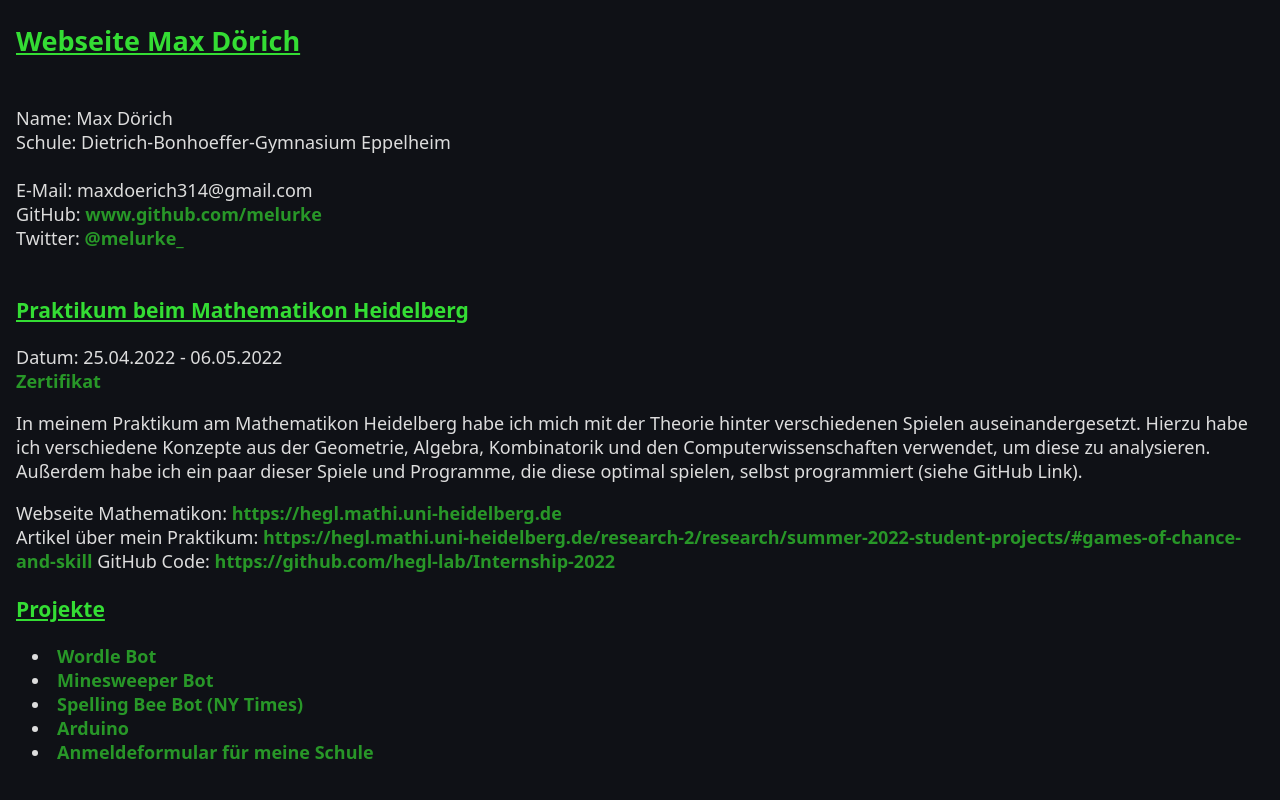
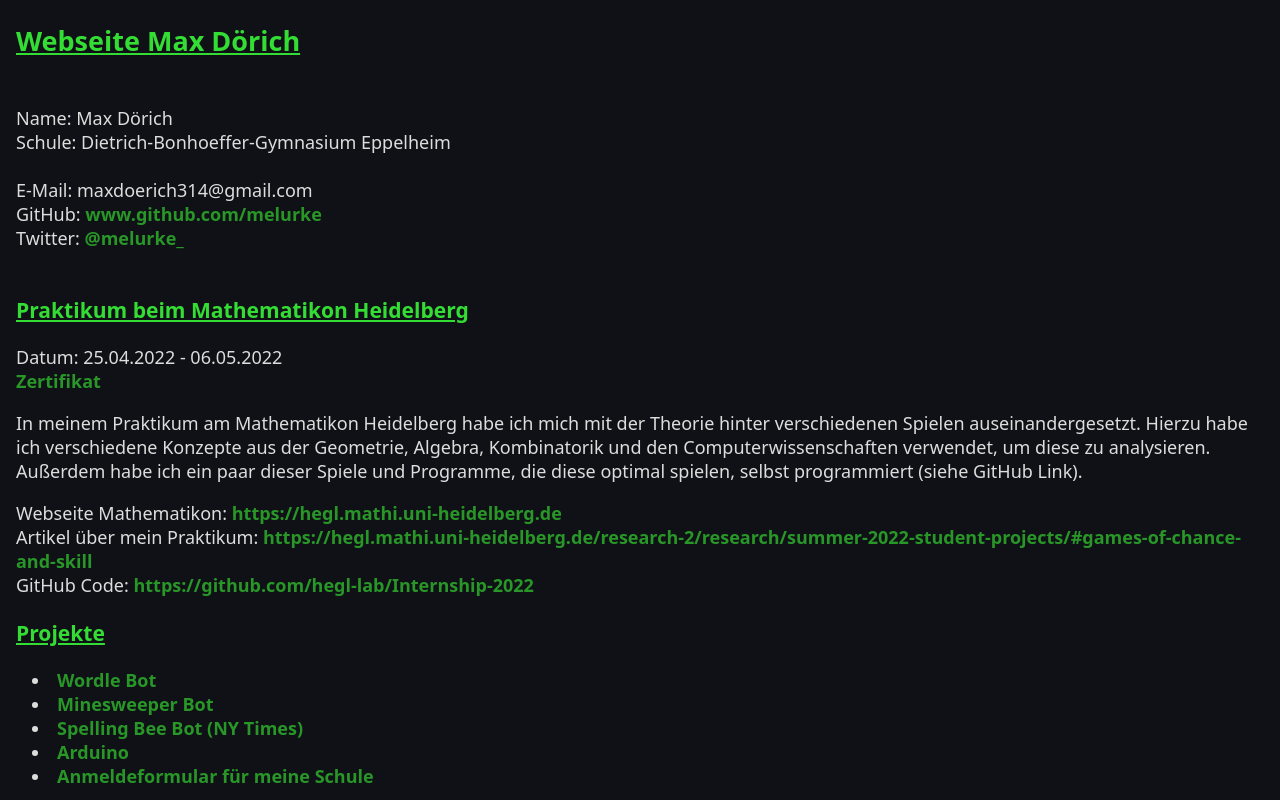
Before and after one commit to melurke/melurke.github.io, a plain HTML site: page index.html in a window 1280 px wide. Drawn offline with Linux system fonts and the light colour scheme.

Commit message:
Update Links

```diff
--- a/index.html
+++ b/index.html
@@ -30,7 +30,7 @@
 		<a target="_blank" href="bogy_certificate.pdf">Zertifikat</a><br />
 		<p>In meinem Praktikum am Mathematikon Heidelberg habe ich mich mit der Theorie hinter verschiedenen Spielen auseinandergesetzt. Hierzu habe ich verschiedene Konzepte aus der Geometrie, Algebra, Kombinatorik und den Computerwissenschaften verwendet, um diese zu analysieren. Außerdem habe ich ein paar dieser Spiele und Programme, die diese optimal spielen, selbst programmiert (siehe GitHub Link).</p>
 		<span>Webseite Mathematikon: </span><a target="_blank" href="https://hegl.mathi.uni-heidelberg.de">https://hegl.mathi.uni-heidelberg.de</a><br />
-		<span>Artikel über mein Praktikum: </span><a target="_blank" href="https://hegl.mathi.uni-heidelberg.de/research-2/research/summer-2022-student-projects/#games-of-chance-and-skill">https://hegl.mathi.uni-heidelberg.de/research-2/research/summer-2022-student-projects/#games-of-chance-and-skill</a>
+		<span>Artikel über mein Praktikum: </span><a target="_blank" href="https://hegl.mathi.uni-heidelberg.de/research-2/research/summer-2022-student-projects/#games-of-chance-and-skill">https://hegl.mathi.uni-heidelberg.de/research-2/research/summer-2022-student-projects/#games-of-chance-and-skill</a><br />
 		<span>GitHub Code: </span><a target="_blank" href="https://github.com/hegl-lab/Internship-2022">https://github.com/hegl-lab/Internship-2022</a><br />
 	</div>
 	<div>
```
